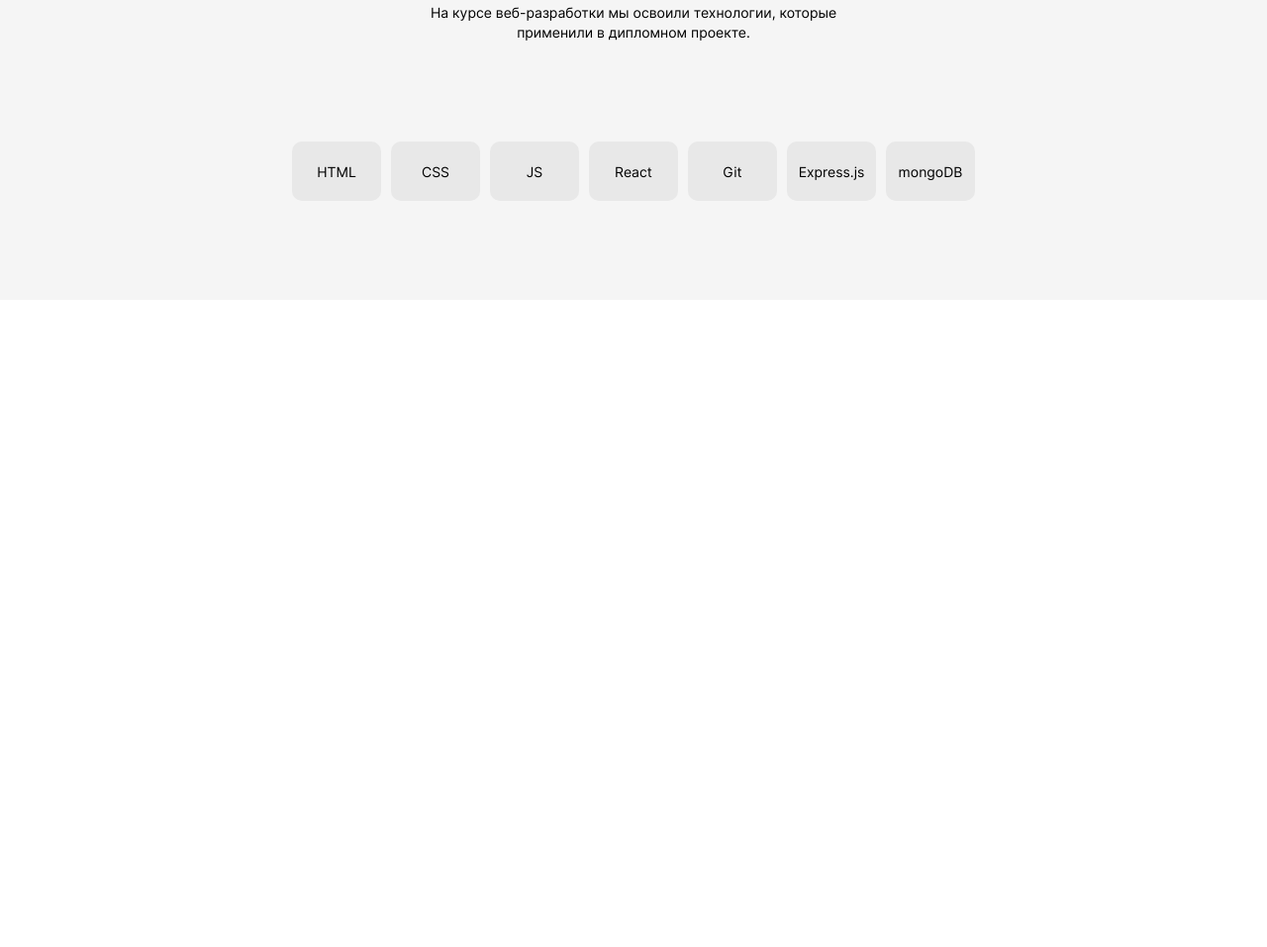
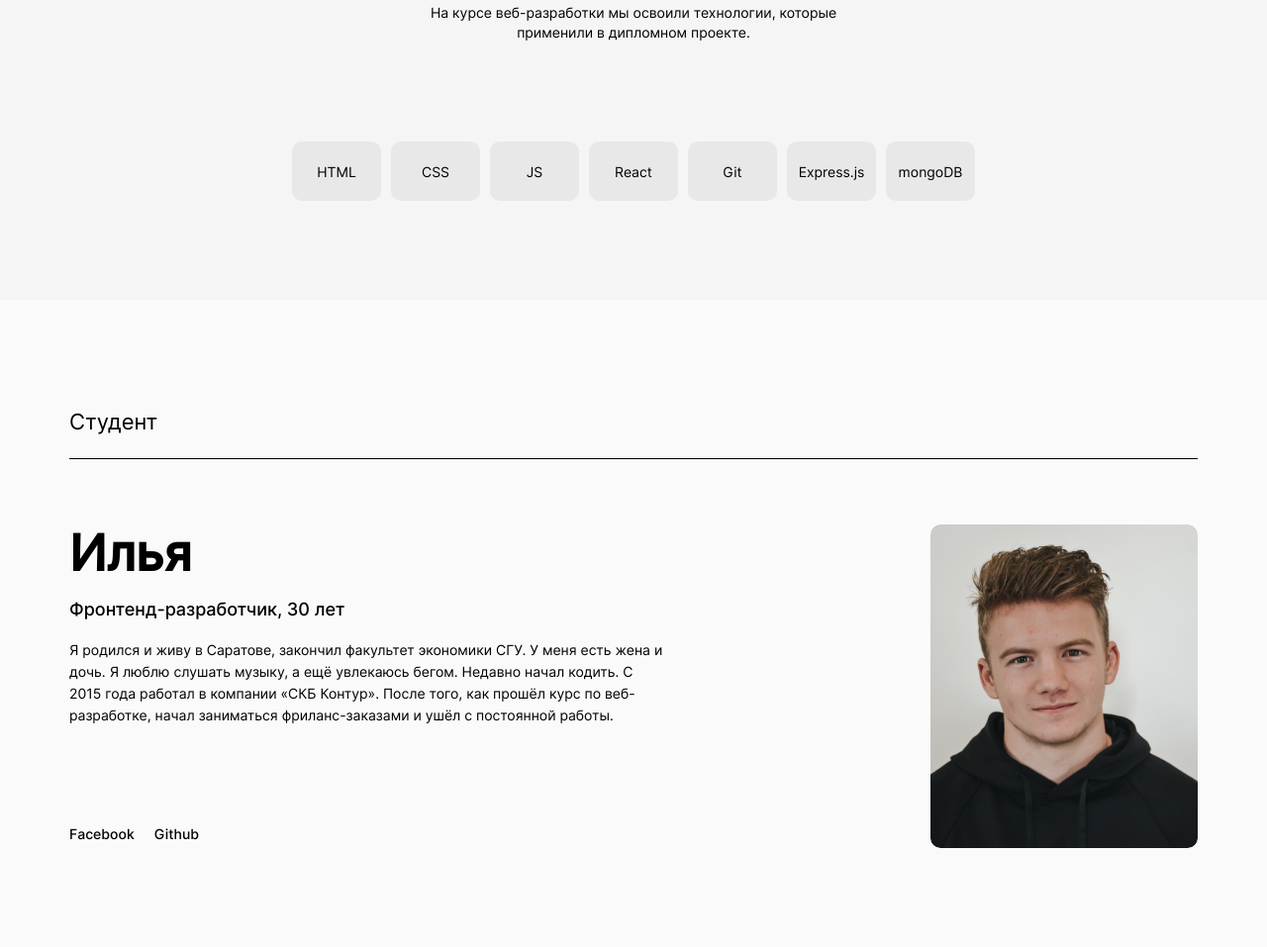
Before and after one commit to ilyaternovykh/movies-explorer-frontend, a React app: page / in a window 1280 px wide. Shown: the part 1574-2531 px from the top of the page at 99% size. Before the commit the page ends 1877 px from the top, so only its background shows below. Built offline with nearby package versions, Linux system fonts and the light colour scheme.

Commit message:
feat: сверстать компонент AboutMe

```diff
--- /dev/null
+++ b/src/components/AboutMe/AboutMe.css
@@ -0,0 +1,150 @@
+.about {
+  background-color: #FAFAFA;
+}
+
+.about__content {
+  display: flex;
+  flex-direction: column-reverse;
+  justify-content: flex-start;
+  align-items: center;
+  padding-bottom: 69px;
+  margin-top: 60px;
+}
+
+.about__main-illustration {
+  margin: 0;
+  padding: 0;
+  width: 292px;
+  border-radius: 10px;
+}
+
+.about__introduction {
+  margin: 0;
+  margin-top: 40px;
+}
+
+.about__title {
+  margin: 0;
+  padding: 0;
+  font-size: 30px;
+  line-height: 36.3px;
+}
+
+.about__subtitle {
+  margin: 0;
+  padding: 0;
+  font-size: 11px;
+  line-height: 16px;
+  font-weight: 500;
+  margin-top: 20px;
+}
+
+.about__description {
+  margin: 0;
+  padding: 0;
+  margin-top: 20px;
+  font-size: 11px;
+  line-height: 16px;
+  max-width: 292px;
+}
+
+.about__link-list {
+  margin: 0;
+  padding: 0;
+  list-style-type: none;
+  margin-top: 40px;
+  display: flex;
+  flex-direction: row;
+}
+
+.about__link-cell {
+  margin: 0;
+  margin-left: 26px;
+}
+
+.about__link-cell:first-of-type {
+  margin-left: 0;
+}
+
+.about__link {
+  text-decoration: none;
+  color: #000;
+  margin: 0;
+  font-weight: 500;
+  font-size: 14px;
+  line-height: 17px;
+}
+
+@media screen and (min-width: 768px) {
+  .about__content {
+    flex-direction: row;
+    justify-content: space-between;
+    align-items: flex-start;
+    padding-bottom: 91px;
+    margin-top: 66px;
+  }
+
+  .about__main-illustration {
+    width: 255px;
+  }
+
+  .about__introduction {
+    margin-top: 0px;
+  }
+
+  .about__title {
+    font-size: 40px;
+    line-height: 40px;
+  }
+
+  .about__subtitle {
+    font-size: 12px;
+    line-height: 18px;
+    margin-top: 16px;
+  }
+
+  .about__description {
+    font-size: 12px;
+    line-height: 18px;
+    max-width: 362px;
+  }
+
+  .about__link-list {
+    margin-top: 87px;
+  }
+
+  .about__link-cell {
+    margin-left: 20px;
+  }
+}
+
+@media screen and (min-width: 1024px) {
+  .about__content {
+    padding-bottom: 100px;
+  }
+
+  .about__main-illustration {
+    width: 270px;
+  }
+
+  .about__title {
+    font-size: 50px;
+    line-height: 58px;
+  }
+
+  .about__subtitle {
+    font-size: 18px;
+    line-height: 20px;
+    margin-top: 18px;
+  }
+
+  .about__description {
+    font-size: 14px;
+    line-height: 22px;
+    max-width: 600px;
+  }
+
+  .about__link-list {
+    margin-top: 99px;
+  }
+}
--- /dev/null
+++ b/src/components/AboutMe/AboutMe.js
@@ -0,0 +1,47 @@
+import SectionTitle from "../SectionTitle/SectionTitle";
+import aboutImage from "../../images/about-image.png"
+
+function AboutMe() {
+
+
+  return(
+    <section className="about page-padding">
+      <SectionTitle
+        title={'Студент'}
+      />
+      <div className="about__content">
+        <div className="about__introduction">
+          <h3 className="about__title">Илья</h3>
+          <p className="about__subtitle">Фронтенд-разработчик, 30 лет</p>
+          <p className="about__description">Я родился и живу в Саратове, закончил факультет экономики СГУ. У меня есть жена
+и дочь.   Я люблю слушать музыку, а ещё увлекаюсь бегом. Недавно начал кодить. С 2015 года работал в компании «СКБ Контур». После того, как прошёл курс по веб-разработке, начал заниматься фриланс-заказами и ушёл с постоянной работы.</p>
+          <ul className="about__link-list">
+            <li className="about__link-cell">
+              <a
+                href="https://www.facebook.com/"
+                className="about__link"
+                target="_blank"
+                rel="noreferrer"
+              >
+                Facebook
+              </a>
+            </li>
+            <li className="about__link-cell">
+              <a
+                href="https://github.com/"
+                className="about__link"
+                target="_blank"
+                rel="noreferrer"
+              >
+                Github
+              </a>
+            </li>
+          </ul>
+        </div>
+        <img className="about__main-illustration" src={aboutImage} alt="Фото студента" />
+      </div>
+    </section>
+  );
+}
+
+export default AboutMe;
--- a/src/components/Main/Main.js
+++ b/src/components/Main/Main.js
@@ -2,6 +2,7 @@ import Header from '../Header/Header';
 import Promo from '../Promo/Promo';
 import AboutProject from '../AboutProject/AboutProject'
 import Techs from '../Techs/Techs';
+import AboutMe from '../AboutMe/AboutMe';
 
 function Main() {
 
@@ -15,6 +16,7 @@ function Main() {
       <Promo />
       <AboutProject />
       <Techs />
+      <AboutMe />
     </main>
     </>
   );
--- a/src/index.css
+++ b/src/index.css
@@ -8,3 +8,4 @@
 @import url("./components/AboutProject/AboutProject.css");
 @import url("./components/SectionTitle/SectionTitle.css");
 @import url("./components/Techs/Techs.css");
+@import url("./components/AboutMe/AboutMe.css");
```
Also changed, not shown: src/images/about-image.png (added).
